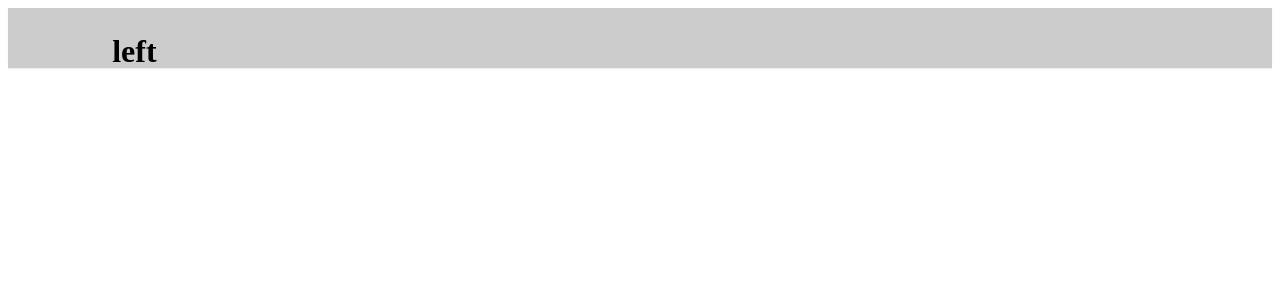
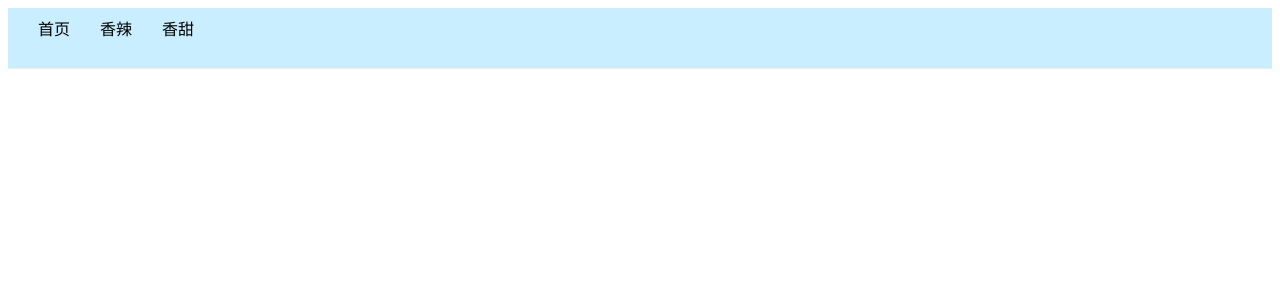
Before and after one commit to EnthusiasticUsers/vue-project, a Vue app: page / in a window 1280 px wide. Shown: the top 300 px of the page. Built offline with nearby package versions, Linux system fonts and the light colour scheme.

Commit message:
'初始化2.1'

```diff
--- a/src/views/home/Home.vue
+++ b/src/views/home/Home.vue
@@ -2,7 +2,11 @@
     <div>
        <nav-bar class="nav">
            <div slot="left">
-               <h1>left</h1>
+              <ul>
+                  <li>首页</li>
+                  <li>香辣</li>
+                  <li>香甜</li>
+              </ul>
            </div>
        </nav-bar>
     </div>
@@ -19,9 +23,19 @@
 </script>
 
 <style scoped>
+    *{
+        list-style: none;
+        margin: 0;
+        padding: 0;
+    }
     .nav{
         width: 100%;
         height: 60px;
-        background-color: #cccccc;
+        background-color: #c9eeff;
     }
+    .nav ul li{
+        float:left;
+        margin-left: 30px;
+    }
+
 </style>
```
